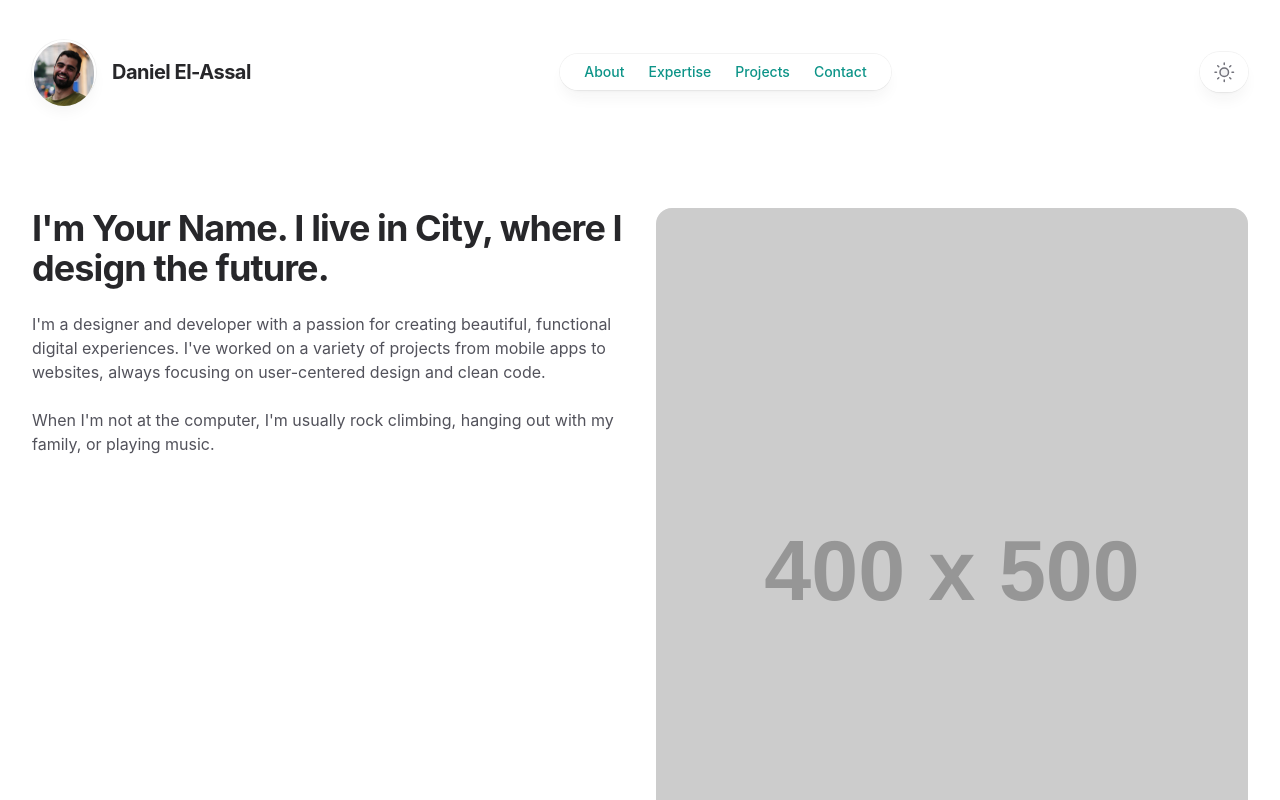
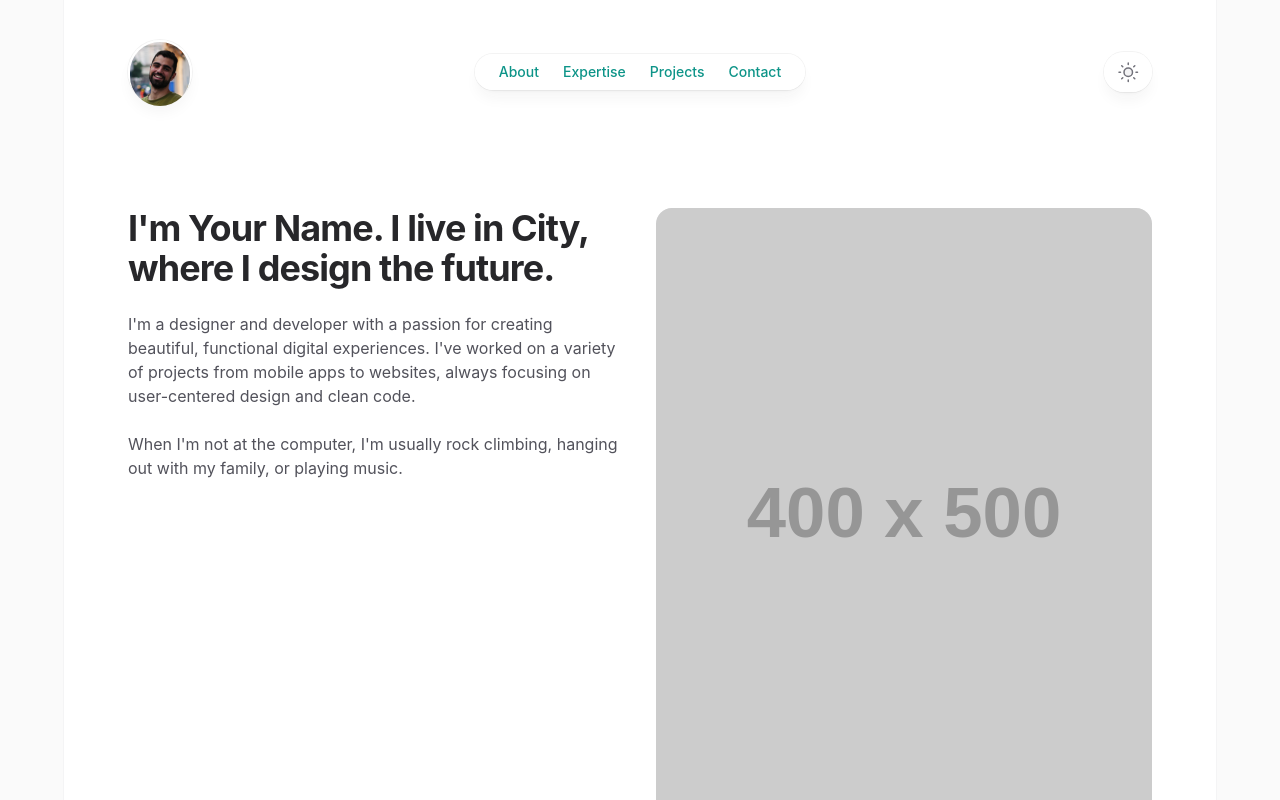
Before and after one commit to delassal/portfolio, a React (Create React App) app: page / in a window 1280 px wide. Shown: the top 800 px of the page. Built offline with nearby package versions, Linux system fonts and the light colour scheme.

Commit message:
adjusted background and navbar struktur

```diff
--- a/src/App.js
+++ b/src/App.js
@@ -1,6 +1,6 @@
 import React from 'react';
-import { HeaderComponent as Header } from './components/HeaderComponent';
-import { FooterComponent as Footer } from './components/FooterComponent';
+import {HeaderComponent as Header} from './components/HeaderComponent';
+import {FooterComponent as Footer} from './components/FooterComponent';
 import {About} from './sections/About';
 import {Expertise} from './sections/Expertise';
 import {Projects} from './sections/Projects';
@@ -8,8 +8,14 @@ import {Contact} from './sections/Contact';
 
 function App() {
     return (
-        <div className="bg-white dark:bg-zinc-900">
-            <div className="max-w-7xl mx-auto px-4 sm:px-6 lg:px-8">
+        <div className="relative w-full bg-zinc-50 dark:bg-black">
+            <div className="fixed inset-0 flex justify-center sm:px-8">
+                <div className="flex w-full max-w-7xl lg:px-8">
+                    <div className="w-full bg-white ring-1 ring-zinc-100 dark:bg-zinc-900 dark:ring-zinc-300/20"></div>
+                </div>
+            </div>
+            <div className="relative flex flex-col">
+                <div className="mx-auto max-w-2xl lg:max-w-5xl">
                     <Header/>
                     <main>
                         <About/>
@@ -20,6 +26,7 @@ function App() {
                     <Footer/>
                 </div>
             </div>
+        </div>
     );
 }
 
--- a/src/components/HeaderComponent.js
+++ b/src/components/HeaderComponent.js
@@ -5,11 +5,13 @@ export function HeaderComponent() {
     const [darkMode, toggleDarkMode] = useDarkMode();
 
     return (
-        <header className="flex justify-between items-center py-10">
-            <div className="flex items-center gap-4">
+        <header className="flex items-center py-10">
+
+            {/*Image*/}
+            <div className="w-1/3 flex items-center justify-start gap-4">
                 <div className="relative">
                     <div
-                        className="h-16 w-16 rounded-full bg-white/90 p-0.5 shadow-lg ring-1 shadow-zinc-800/5 ring-zinc-900/5 backdrop-blur-sm dark:bg-zinc-800/90 dark:ring-white/10"
+                        className="h-16 w-16 rounded-full bg-white/90 p-0.5 shadow-lg ring-1 shadow-zinc-800/5 ring-zinc-900/5 backdrop-blur-sm transition duration-200 dark:bg-zinc-800/90 dark:ring-white/10 dark:hover:ring-white/20"
                         style={{
                             opacity: 'var(--avatar-border-opacity, 1)',
                             transform: 'var(--avatar-border-transform)'
@@ -19,13 +21,12 @@ export function HeaderComponent() {
                              src="/avatar.png" style={{color: 'transparent'}}/>
                     </div>
                 </div>
-                <h1 className="text-xl font-bold">
-                    Daniel El-Assal
-                </h1>
             </div>
-            <div className="flex-1 flex justify-center">
+
+            {/*Menu*/}
+            <div className="w-1/3 flex justify-center">
                 <nav className="pointer-events-auto hidden md:block">
-                    <ul className="flex rounded-full bg-white/90 px-3 text-sm font-medium text-zinc-800 shadow-lg ring-1 shadow-zinc-800/5 ring-zinc-900/5 backdrop-blur-sm dark:bg-zinc-800/90 dark:text-zinc-200 dark:ring-white/10">
+                    <ul className="flex rounded-full bg-white/90 px-3 text-sm font-medium text-zinc-800 shadow-lg ring-1 shadow-zinc-800/5 ring-zinc-900/5 backdrop-blur-sm transition duration-200 dark:bg-zinc-800/90 dark:text-zinc-200 dark:ring-white/10 dark:hover:ring-white/20">
                         <li><a
                             className="relative block px-3 py-2 transition hover:text-teal-500 dark:hover:text-teal-400"
                             href="#about">About</a></li>
@@ -41,7 +42,9 @@ export function HeaderComponent() {
                     </ul>
                 </nav>
             </div>
-            <div className="pointer-events-auto">
+
+            {/*Dark Mode toggle*/}
+            <div className="w-1/3 flex justify-end">
                 <button
                     type="button"
                     aria-label={darkMode ? "Switch to light theme" : "Switch to dark theme"}
```
Lines whose indentation alone changed are shown as unchanged.
